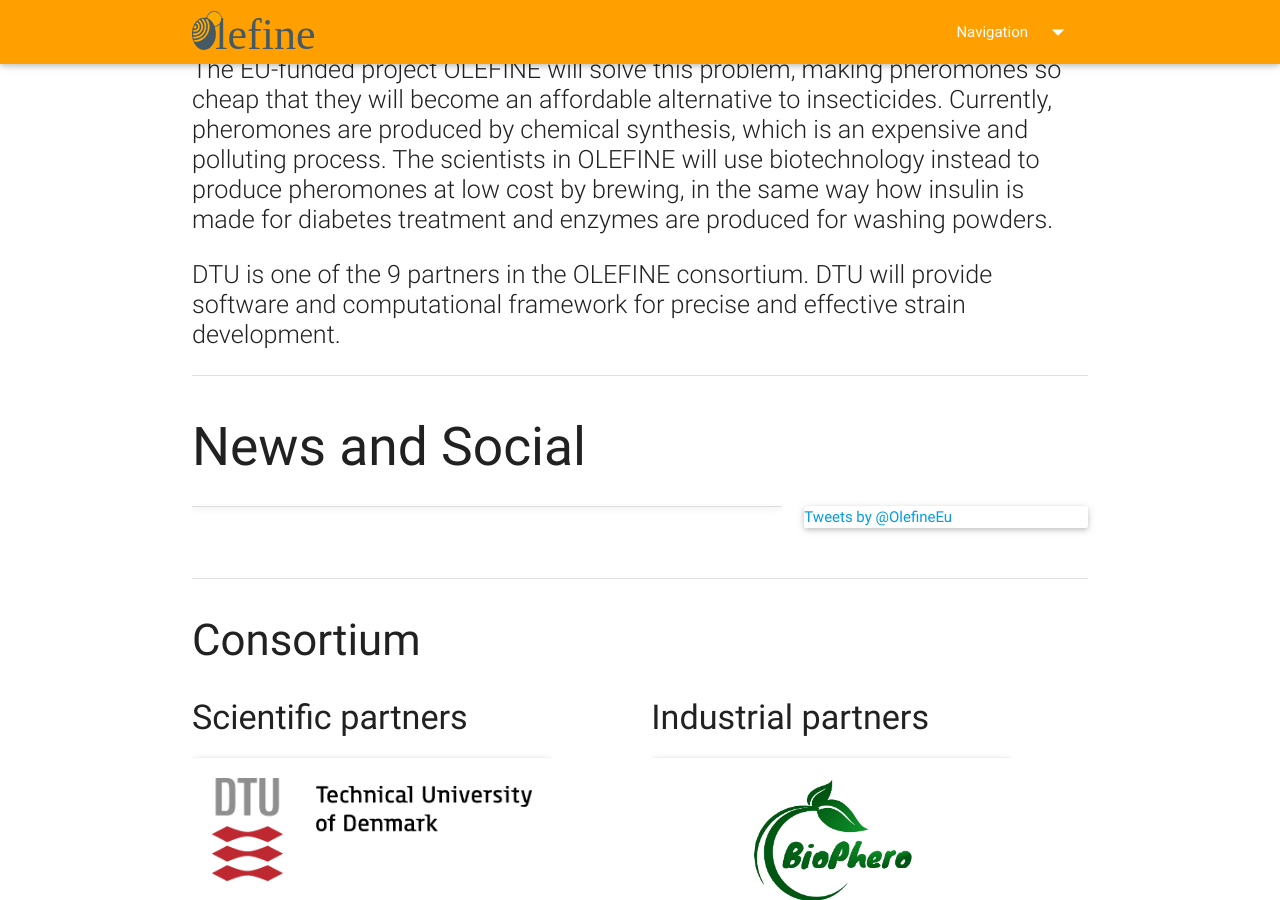
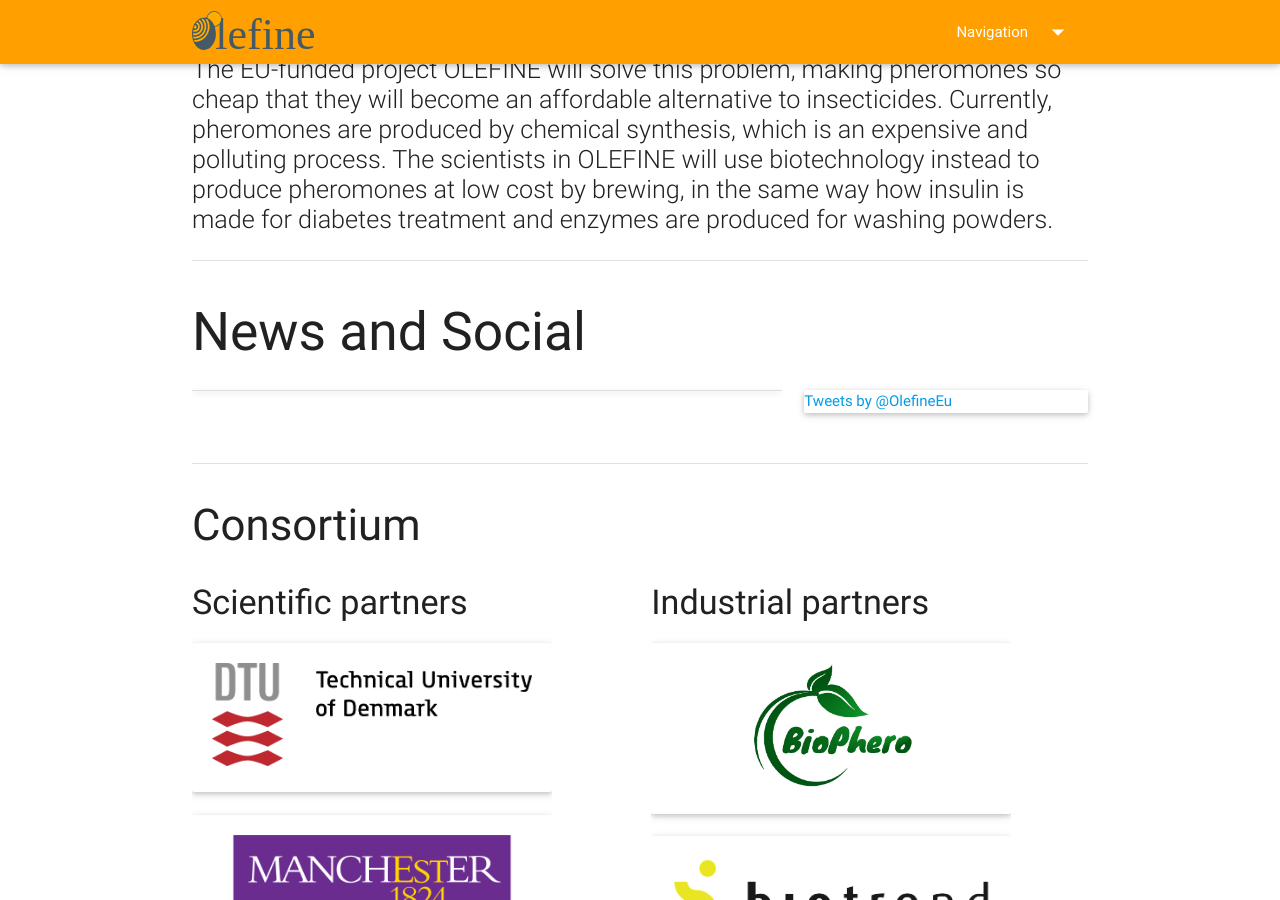
Before and after one commit to biosustain/olefine-website, a Jekyll site: the page built from index.html, in a window 1280 px wide and 900 px high, scrolled down 895 px. Built offline with Jekyll 4.4.1, drawn with Linux system fonts in a browser that asks for light colours; nearby versions of some CDN libraries; comment, search, counter and statistics services are not loaded.

Commit message:
Update about.html

```diff
--- a/_includes/about.html
+++ b/_includes/about.html
@@ -11,8 +11,5 @@
   <p>
   	The EU-funded project OLEFINE will solve this problem, making pheromones so cheap that they will become an affordable alternative to insecticides. Currently, pheromones are produced by chemical synthesis, which is an expensive and polluting process. The scientists in OLEFINE will use biotechnology instead to produce pheromones at low cost by brewing, in the same way how insulin is made for diabetes treatment and enzymes are produced for washing powders.
   </p>
-  <p>
-  	DTU is one of the 9 partners in the OLEFINE consortium. DTU will provide software and computational framework for precise and effective strain development.
-  </p>
 
 </div>
```
